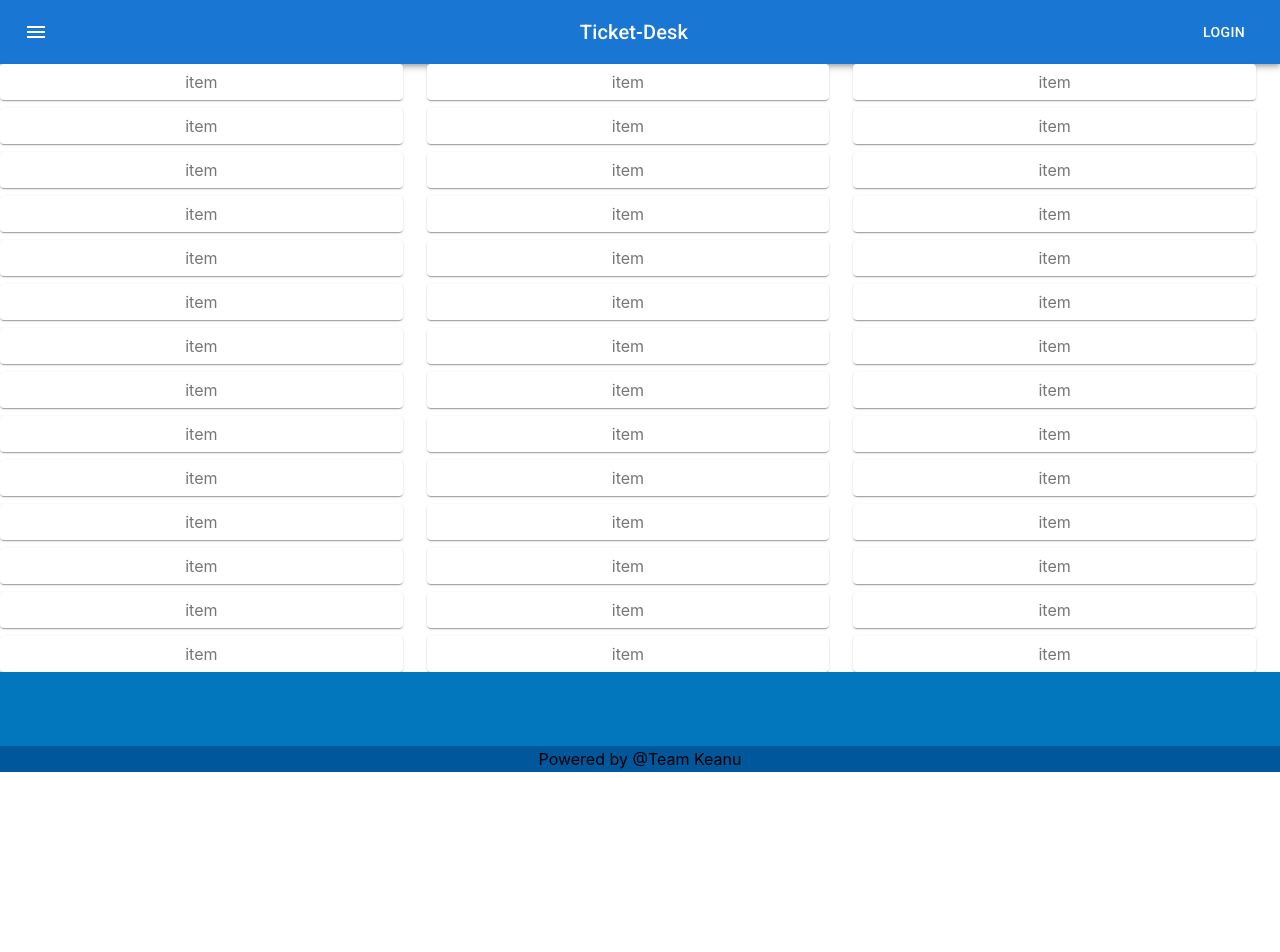
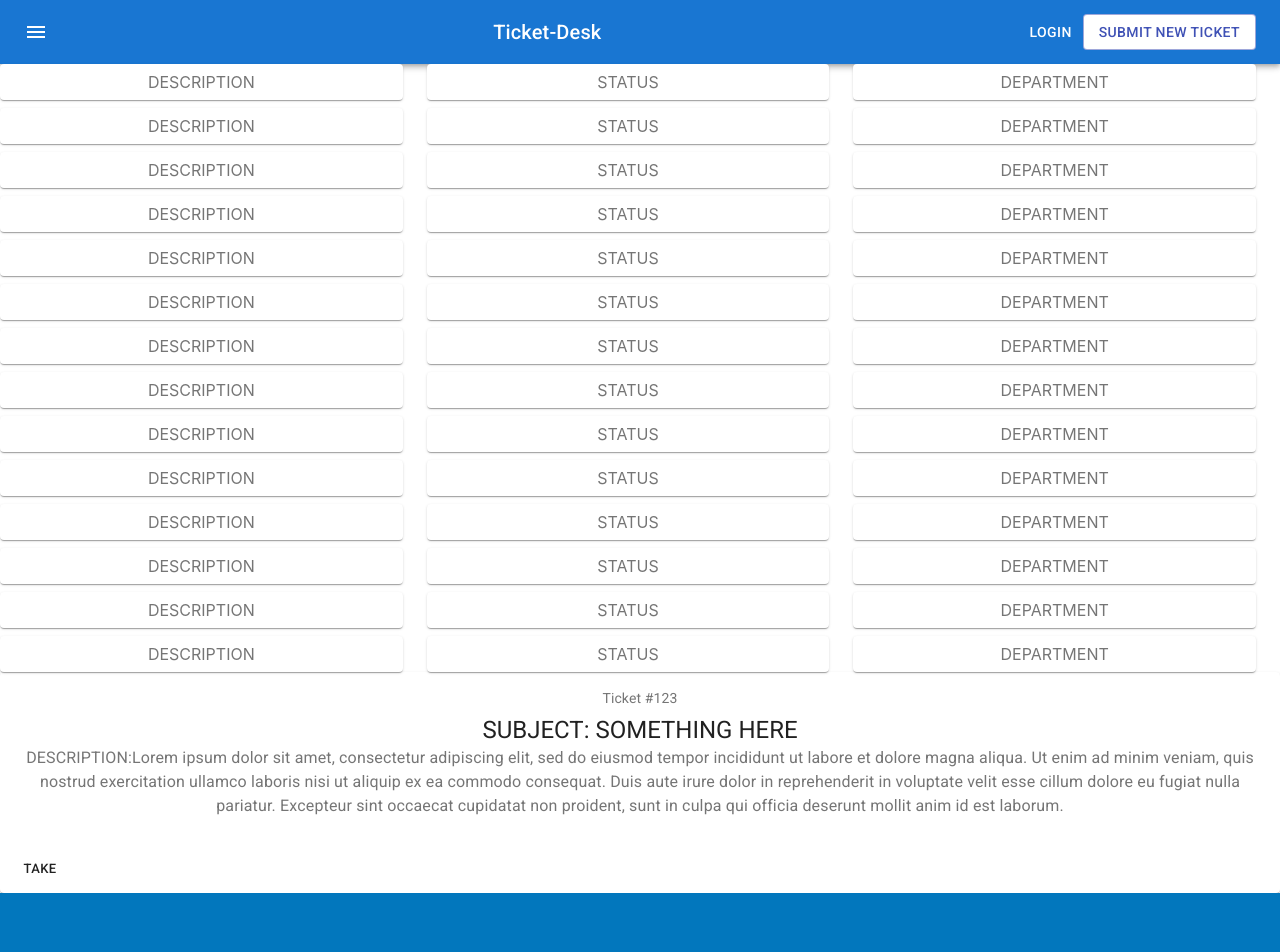
Before and after one commit to cwright489/Ticket-Desk, a React (Create React App) app in the folder client/: page / in a window 1280 px wide. Shown: the top 952 px of the page. Before the commit the page ends 800 px from the top, so only its background shows below. Built offline with nearby package versions, Linux system fonts and the light colour scheme.

Commit message:
added 2 more components

```diff
--- a/client/src/App.js
+++ b/client/src/App.js
@@ -4,6 +4,8 @@ import './App.css';
 import NavBar from "./components/NavBar/NavBar";
 import Footer from './components/Footer/Footer';
 import Container from "./components/Container/Container";
+import TicketCard from "./components/TicketCard/TicketCard";
+
 
 class App extends Component {
   constructor() {
@@ -32,6 +34,7 @@ class App extends Component {
 
         <NavBar />
         <Container />
+        <TicketCard />
         <Footer />
 
       </div>
--- a/client/src/components/Container/Container.js
+++ b/client/src/components/Container/Container.js
@@ -21,13 +21,13 @@ export default function Container() {
         return (
             <React.Fragment>
                 <Grid item xs={4}>
-                    <Paper className={classes.paper}>item</Paper>
+                    <Paper className={classes.paper}>DESCRIPTION </Paper>
                 </Grid>
                 <Grid item xs={4}>
-                    <Paper className={classes.paper}>item</Paper>
+                    <Paper className={classes.paper}>STATUS</Paper>
                 </Grid>
                 <Grid item xs={4}>
-                    <Paper className={classes.paper}>item</Paper>
+                    <Paper className={classes.paper}>DEPARTMENT</Paper>
                 </Grid>
             </React.Fragment>
         );
--- a/client/src/components/NavBar/NavBar.js
+++ b/client/src/components/NavBar/NavBar.js
@@ -6,7 +6,7 @@ import Typography from '@material-ui/core/Typography';
 import Button from '@material-ui/core/Button';
 import IconButton from '@material-ui/core/IconButton';
 import MenuIcon from '@material-ui/icons/Menu';
-
+import SubmitForm from '../SubmitForm/SubmitForm';
 
 
 
@@ -42,6 +42,8 @@ export default function NavBar() {
                         Ticket-Desk
           </Typography>
                     <Button color="inherit">Login</Button>
+                    <SubmitForm />
+
                 </Toolbar>
             </AppBar>
         </div>
--- /dev/null
+++ b/client/src/components/SubmitForm/SubmitForm.js
@@ -0,0 +1,76 @@
+import React from 'react';
+import { makeStyles } from '@material-ui/core/styles';
+import Button from '@material-ui/core/Button';
+import Dialog from '@material-ui/core/Dialog';
+import ListItemText from '@material-ui/core/ListItemText';
+import ListItem from '@material-ui/core/ListItem';
+import List from '@material-ui/core/List';
+import Divider from '@material-ui/core/Divider';
+import AppBar from '@material-ui/core/AppBar';
+import Toolbar from '@material-ui/core/Toolbar';
+import IconButton from '@material-ui/core/IconButton';
+import Typography from '@material-ui/core/Typography';
+import CloseIcon from '@material-ui/icons/Close';
+import Slide from '@material-ui/core/Slide';
+
+const useStyles = makeStyles((theme) => ({
+    appBar: {
+        position: 'relative',
+    },
+    title: {
+        marginLeft: theme.spacing(2),
+        flex: 1,
+    },
+    background: {
+        backgroundColor: "white"
+    }
+}));
+
+const Transition = React.forwardRef(function Transition(props, ref) {
+    return <Slide direction="up" ref={ref} {...props} />;
+});
+
+export default function SubmitForm() {
+    const classes = useStyles();
+    const [open, setOpen] = React.useState(false);
+
+    const handleClickOpen = () => {
+        setOpen(true);
+    };
+
+    const handleClose = () => {
+        setOpen(false);
+    };
+
+    return (
+        <div>
+            <Button className={classes.background} variant="outlined" color="primary" onClick={handleClickOpen}>
+                Submit New Ticket
+      </Button>
+            <Dialog fullScreen open={open} onClose={handleClose} TransitionComponent={Transition}>
+                <AppBar className={classes.appBar}>
+                    <Toolbar>
+                        <IconButton edge="start" color="inherit" onClick={handleClose} aria-label="close">
+                            <CloseIcon />
+                        </IconButton>
+                        <Typography variant="h6" className={classes.title}>
+                            Description
+            </Typography>
+                        <Button autoFocus color="inherit" onClick={handleClose}>
+                            Submit
+            </Button>
+                    </Toolbar>
+                </AppBar>
+                <List>
+                    <ListItem button>
+                        <ListItemText primary="Subject" secondary="TYPE YOUR TEXT HERE" />
+                    </ListItem>
+                    <Divider />
+                    <ListItem button>
+                        <ListItemText primary="Description " secondary="TYPE YOUR TEXT HERE" />
+                    </ListItem>
+                </List>
+            </Dialog>
+        </div>
+    );
+}
--- /dev/null
+++ b/client/src/components/TicketCard/TicketCard.js
@@ -0,0 +1,50 @@
+import React from 'react';
+import { makeStyles } from '@material-ui/core/styles';
+import Card from '@material-ui/core/Card';
+import CardActions from '@material-ui/core/CardActions';
+import CardContent from '@material-ui/core/CardContent';
+import Button from '@material-ui/core/Button';
+import Typography from '@material-ui/core/Typography';
+
+const useStyles = makeStyles({
+    root: {
+        minWidth: 275,
+    },
+    bullet: {
+        display: 'inline-block',
+        margin: '0 2px',
+        transform: 'scale(0.8)',
+    },
+    title: {
+        fontSize: 14,
+    },
+    pos: {
+        marginBottom: 12,
+    },
+});
+
+export default function TicketCard() {
+    const classes = useStyles();
+    const bull = <span className={classes.bullet}>•</span>;
+
+    return (
+        <Card className={classes.root}>
+            <CardContent>
+                <Typography className={classes.title} color="textSecondary" gutterBottom>
+                    Ticket #123
+
+                </Typography>
+                <Typography variant="h5" component="h2">
+                    SUBJECT: SOMETHING HERE
+
+                </Typography>
+                <Typography className={classes.pos} color="textSecondary">
+                    DESCRIPTION:Lorem ipsum dolor sit amet, consectetur adipiscing elit, sed do eiusmod tempor incididunt ut labore et dolore magna aliqua. Ut enim ad minim veniam, quis nostrud exercitation ullamco laboris nisi ut aliquip ex ea commodo consequat. Duis aute irure dolor in reprehenderit in voluptate velit esse cillum dolore eu fugiat nulla pariatur. Excepteur sint occaecat cupidatat non proident, sunt in culpa qui officia deserunt mollit anim id est laborum.
+        </Typography>
+            </CardContent>
+            <CardActions>
+                <Button size="small">TAKE</Button>
+            </CardActions>
+        </Card>
+    );
+}
```
